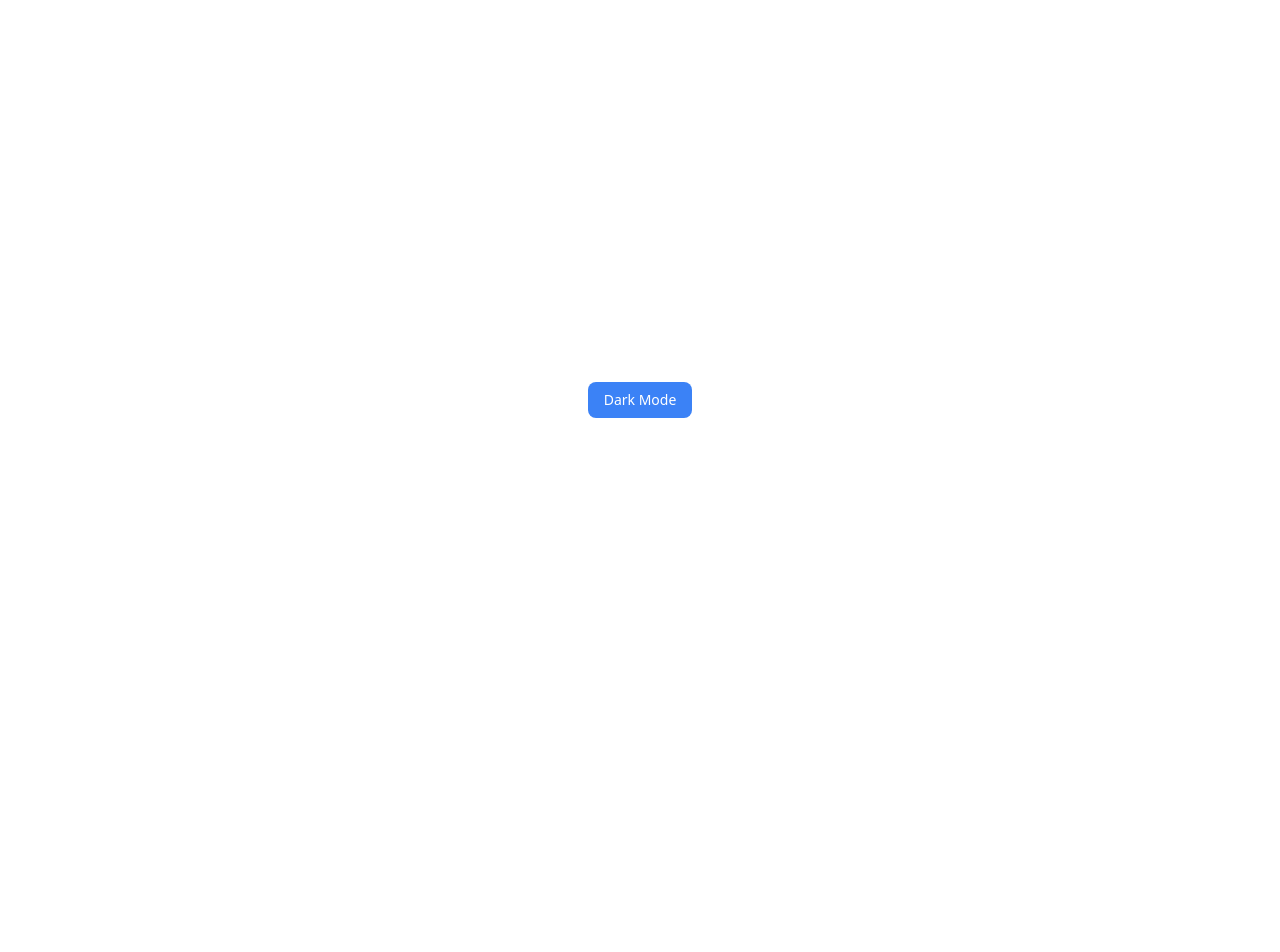
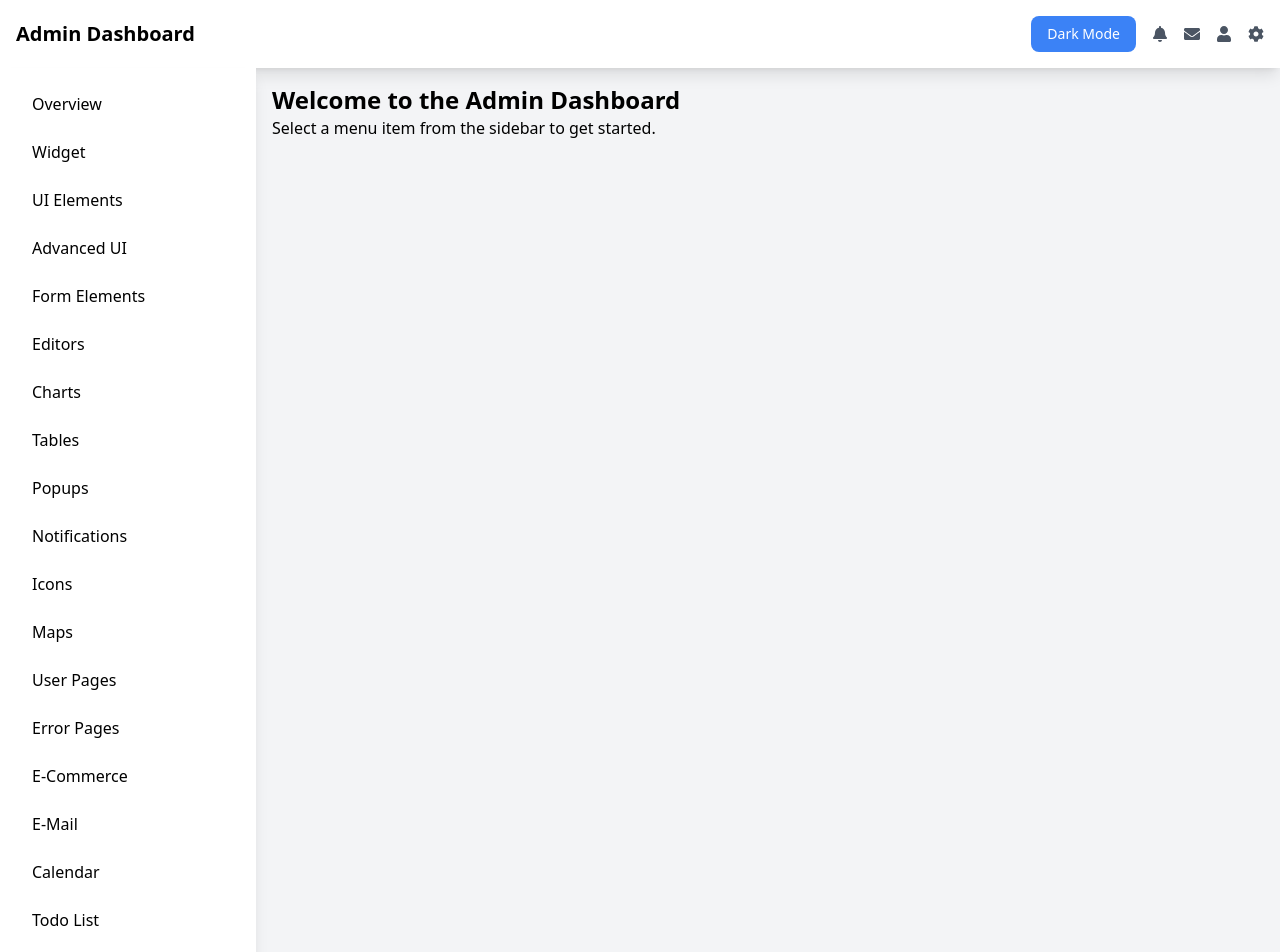
Before and after one commit to arindom10/Dashboard, a React (Create React App) app: page / in a window 1280 px wide. Shown: the top 952 px of the page. Before the commit the page ends 800 px from the top, so only its background shows below. Built offline with nearby package versions, Linux system fonts and the light colour scheme.

Commit message:
updated the sidebar and navbar

```diff
--- a/package.json
+++ b/package.json
@@ -8,6 +8,7 @@
     "@testing-library/user-event": "^13.5.0",
     "react": "^18.3.1",
     "react-dom": "^18.3.1",
+    "react-icons": "^5.2.1",
     "react-scripts": "5.0.1",
     "web-vitals": "^2.1.4"
   },
--- a/src/App.js
+++ b/src/App.js
@@ -1,4 +1,5 @@
 import React, { useState, useEffect } from "react";
+import Sidebar from "./Components/SideBar/Sidebar";
 
 function App() {
   const [darkMode, setDarkMode] = useState(false);
@@ -16,13 +17,14 @@ function App() {
   };
 
   return (
-    <div className="min-h-screen flex items-center justify-center bg-white dark:bg-gray-900">
-      <button
+    <div className=" bg-white dark:bg-gray-900">
+      {/* <button
         onClick={toggleDarkMode}
         className="px-4 py-2 text-sm font-medium text-white bg-blue-500 rounded-lg hover:bg-blue-700 dark:bg-gray-800 dark:hover:bg-gray-600"
       >
         {darkMode ? "Light" : "Dark"} Mode
-      </button>
+      </button> */}
+      <Sidebar />
     </div>
   );
 }
--- /dev/null
+++ b/src/Components/SideBar/Sidebar.jsx
@@ -0,0 +1,116 @@
+import React, { useEffect, useState } from "react";
+import { FaBell, FaEnvelope, FaUser, FaCog } from "react-icons/fa";
+
+function Sidebar() {
+  const [darkMode, setDarkMode] = useState(false);
+
+  useEffect(() => {
+    if (darkMode) {
+      document.documentElement.classList.add("dark");
+    } else {
+      document.documentElement.classList.remove("dark");
+    }
+  }, [darkMode]);
+
+  const toggleDarkMode = () => {
+    setDarkMode(!darkMode);
+  };
+
+  return (
+    <div className="min-h-screen flex flex-col bg-gray-100 dark:bg-gray-900 dark:text-white">
+      {/* Top Navbar */}
+      <nav className="bg-white shadow-lg p-4 flex justify-between items-center dark:bg-gray-900 dark:text-white">
+        <div className="text-xl font-semibold">Admin Dashboard</div>
+        <div className="flex items-center space-x-4">
+          <button
+            onClick={toggleDarkMode}
+            className="px-4 py-2 text-sm font-medium text-white bg-blue-500 rounded-lg hover:bg-blue-700 dark:bg-gray-800 dark:hover:bg-gray-600"
+          >
+            {darkMode ? "Light" : "Dark"} Mode
+          </button>
+          <FaBell className="text-gray-600 cursor-pointer" />
+          <FaEnvelope className="text-gray-600 cursor-pointer" />
+          <FaUser className="text-gray-600 cursor-pointer" />
+          <FaCog className="text-gray-600 cursor-pointer" />
+        </div>
+      </nav>
+
+      {/* Main Content */}
+      <div className="flex flex-1">
+        {/* Sidebar */}
+        <aside className="w-64 bg-white shadow-lg p-4 space-y-2 dark:bg-gray-900 dark:text-white">
+          <a href="#" className="block py-2 px-4 rounded hover:bg-gray-200">
+            Overview
+          </a>
+          <a href="#" className="block py-2 px-4 rounded hover:bg-gray-200">
+            Widget
+          </a>
+          <a href="#" className="block py-2 px-4 rounded hover:bg-gray-200">
+            UI Elements
+          </a>
+          <a href="#" className="block py-2 px-4 rounded hover:bg-gray-200">
+            Advanced UI
+          </a>
+          <a href="#" className="block py-2 px-4 rounded hover:bg-gray-200">
+            Form Elements
+          </a>
+          <a href="#" className="block py-2 px-4 rounded hover:bg-gray-200">
+            Editors
+          </a>
+          <a href="#" className="block py-2 px-4 rounded hover:bg-gray-200">
+            Charts
+          </a>
+          <a href="#" className="block py-2 px-4 rounded hover:bg-gray-200">
+            Tables
+          </a>
+          <a href="#" className="block py-2 px-4 rounded hover:bg-gray-200">
+            Popups
+          </a>
+          <a href="#" className="block py-2 px-4 rounded hover:bg-gray-200">
+            Notifications
+          </a>
+          <a href="#" className="block py-2 px-4 rounded hover:bg-gray-200">
+            Icons
+          </a>
+          <a href="#" className="block py-2 px-4 rounded hover:bg-gray-200">
+            Maps
+          </a>
+          <a href="#" className="block py-2 px-4 rounded hover:bg-gray-200">
+            User Pages
+          </a>
+          <a href="#" className="block py-2 px-4 rounded hover:bg-gray-200">
+            Error Pages
+          </a>
+          <a href="#" className="block py-2 px-4 rounded hover:bg-gray-200">
+            E-Commerce
+          </a>
+          <a href="#" className="block py-2 px-4 rounded hover:bg-gray-200">
+            E-Mail
+          </a>
+          <a href="#" className="block py-2 px-4 rounded hover:bg-gray-200">
+            Calendar
+          </a>
+          <a href="#" className="block py-2 px-4 rounded hover:bg-gray-200">
+            Todo List
+          </a>
+          <a href="#" className="block py-2 px-4 rounded hover:bg-gray-200">
+            Gallery
+          </a>
+          <a href="#" className="block py-2 px-4 rounded hover:bg-gray-200">
+            Documentation
+          </a>
+        </aside>
+
+        {/* Main View */}
+        <main className="flex-1 p-4">
+          <h1 className="text-2xl font-semibold">
+            Welcome to the Admin Dashboard
+          </h1>
+          <p>Select a menu item from the sidebar to get started.</p>
+        </main>
+      </div>
+    </div>
+  );
+}
+
+export default Sidebar;
```
Also changed, not shown: 1 other file (tests, documents, lock files or other folders).
